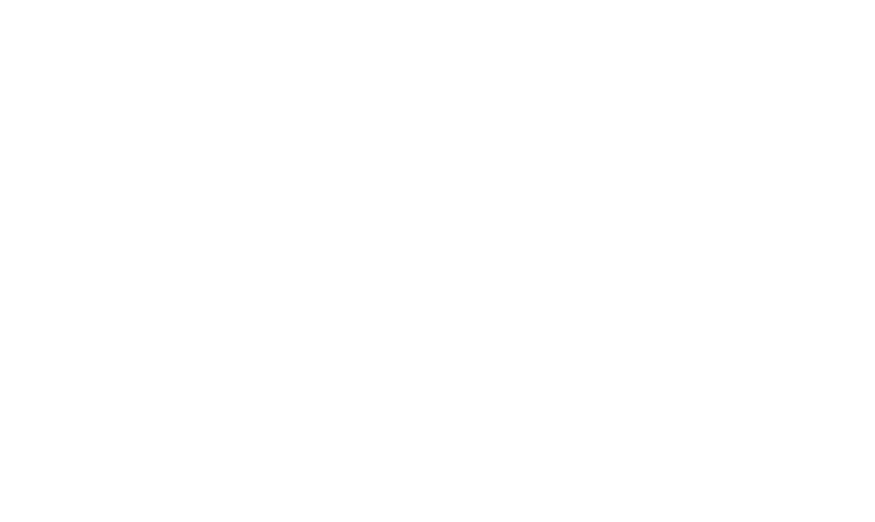
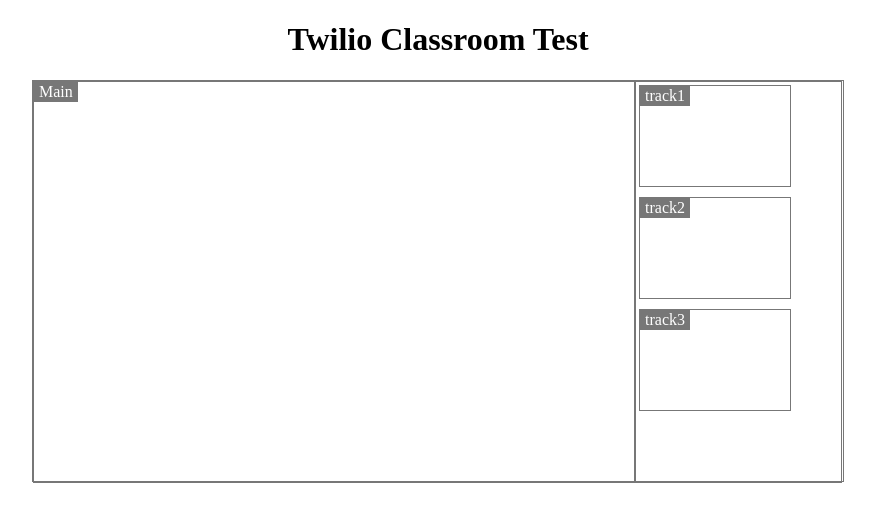
Before and after one commit to tahakhaksari/twilioClassroom, a website: page static/index.html in a window 1280 px wide. Shown: the whole page, without its empty margins (202-1077 px from the left). Drawn offline with Linux system fonts and the light colour scheme.

Commit message:
twilio start

```diff
--- a/index.js
+++ b/index.js
@@ -9,6 +9,36 @@
     res.sendFile("static/index.html", {root: '.'});
 });
 
+var AccessToken = require('twilio').jwt.AccessToken;
+var VideoGrant = AccessToken.VideoGrant;
+app.get('/token', function(request, response) {
+    var identity = "test";
+
+    // Create an access token which we will sign and return to the client,
+    // containing the grant we just created.
+    const TWILIO_ACCOUNT_SID="AC7dc19299541246e02d6deed6b8400d4d";
+    const TWILIO_API_KEY="SKd85388c6913ac6a096e73284753533c0";
+    const TWILIO_API_SECRET="ow6dunXS5DNaGsnvvhQ5yxJLMn7lC8OV";
+
+    var token = new AccessToken(
+      TWILIO_ACCOUNT_SID,
+      TWILIO_API_KEY,
+      TWILIO_API_SECRET
+    );
+
+    // Assign the generated identity to the token.
+    token.identity = identity;
+
+    // Grant the access token Twilio Video capabilities.
+    var grant = new VideoGrant();
+    token.addGrant(grant);
+
+    // Serialize the token to a JWT string and include it in a JSON response.
+    response.send({
+      identity: identity,
+      token: token.toJwt()
+    });
+  });
 // Tell the app to listen for requests on port 3000
 app.listen(3000, function () {
     console.log('Example app listening on port 3000!');
--- a/package.json
+++ b/package.json
@@ -9,6 +9,7 @@
   "author": "",
   "license": "ISC",
   "dependencies": {
-    "express": "^4.16.4"
+    "express": "^4.16.4",
+    "twilio": "^3.24.0"
   }
 }
--- /dev/null
+++ b/static/css/style.less
@@ -0,0 +1,55 @@
+header
+{
+    text-align: center;
+}
+
+#videoTracksArea
+{
+    padding:0;
+    display: block;
+    margin: auto;
+    width: 810px;
+    height:400px;
+    border: 1px solid #777;
+    & div
+    {
+        border: 1px solid #777;
+        margin:0;
+        padding: 0;
+        position: relative;
+    }
+    #mainVideoTrack
+    {
+        display: inline-block;
+        width: 600px;
+        height: 400px;
+        vertical-align: top;
+    }
+    #classroomTracksContainer
+    {
+        display: inline-block;
+        width: 205px;
+        height: 400px;
+        vertical-align: top;
+        overflow-x: hidden;
+        overflow-y: scroll;
+        .classroomTrack
+        {
+            display: inline-block;
+            width: 150px;
+            height: 100px;
+            margin:3px;
+        }
+    }
+    label.caption
+    {
+        display: inline-block;
+        position: absolute;
+        top:0px;
+        left: 0px;
+        margin: 0;
+        padding: 1px 5px;
+        background: #777;
+        color: #fff;
+    }
+}
--- a/static/index.html
+++ b/static/index.html
@@ -4,10 +4,23 @@
     <meta charset="UTF-8">
     <meta name="viewport" content="width=device-width, initial-scale=1.0">
     <meta http-equiv="X-UA-Compatible" content="ie=edge">
-    <title>Document</title>
+    <title>twilio Classroom test</title>
     <script src="js/classroom.js"></script>
+    <link rel="stylesheet" href="css/style.css">
 </head>
 <body>
+    <header>
+        <h1>Twilio Classroom Test</h1>
+    </header>
+    <div id="videoTracksArea">
+        <div id="mainVideoTrack">
+            <label for="" class="caption">Main</label>
+        </div><div id="classroomTracksContainer">
+            <div class="classroomTrack" id="track1"><label for="" class="caption">track1</label></div>
+            <div class="classroomTrack" id="track2"><label for="" class="caption">track2</label></div>
+            <div class="classroomTrack" id="track3"><label for="" class="caption">track3</label></div>
+        </div>
+    </div>
 
 </body>
 </html>
```
Also changed, not shown: static/css/style.css (added), 1 other file.
